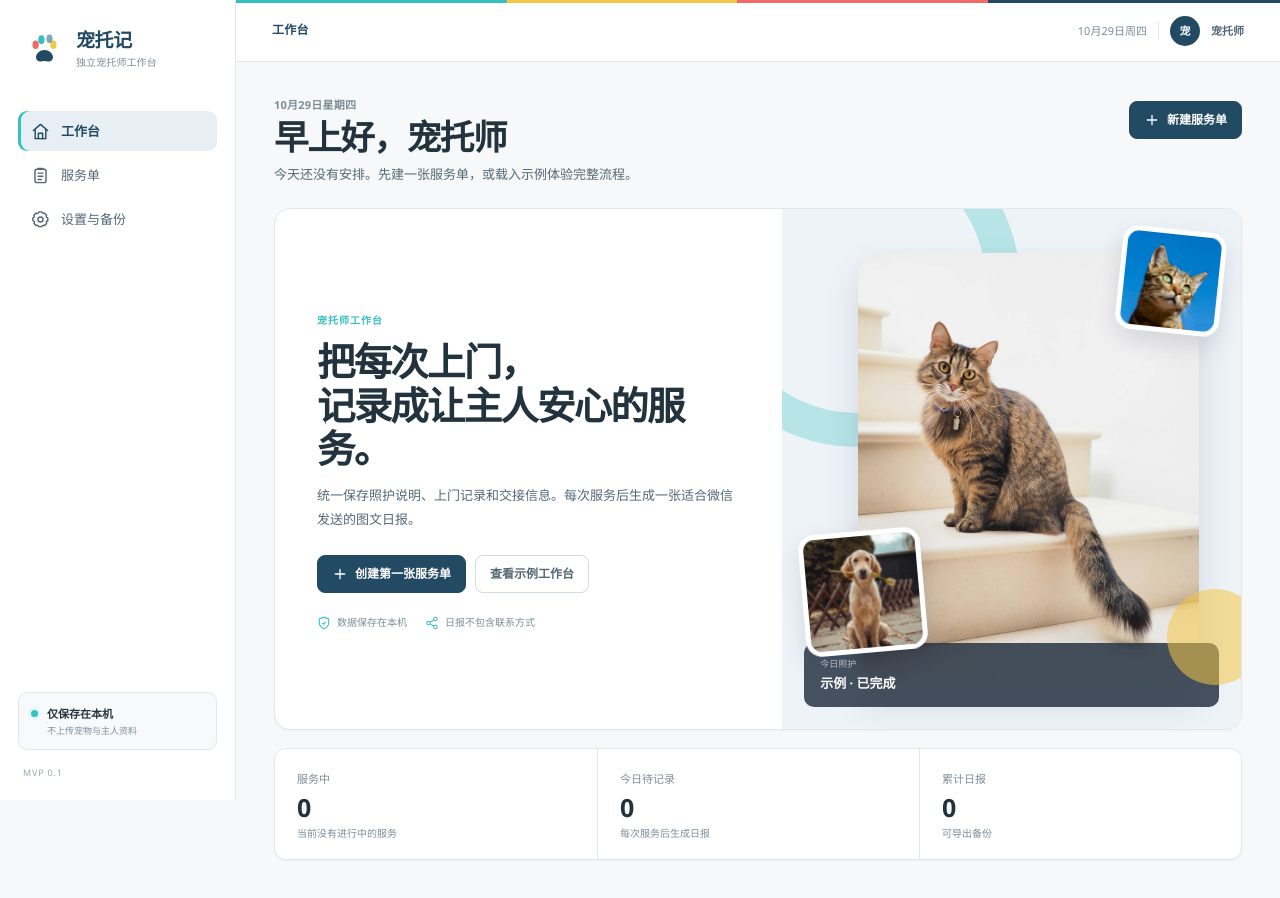
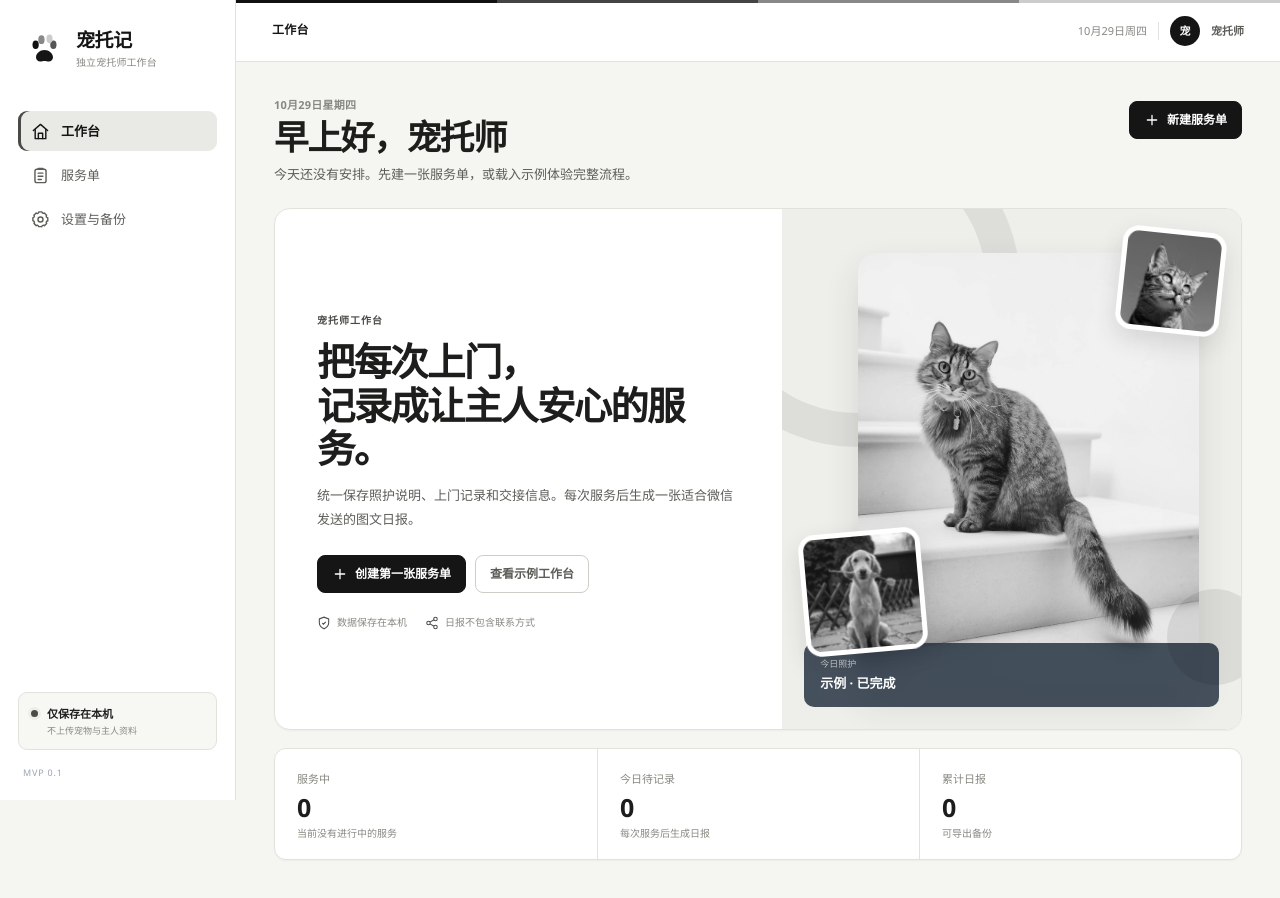
Before and after one commit to Pingredsai/chongtuoji, a website with bundled scripts: page index.html in a window 1280 px wide. Built offline with nearby package versions, Linux system fonts and the light colour scheme.

Commit message:
style: switch preview to monochrome

```diff
--- a/index.html
+++ b/index.html
@@ -3,7 +3,7 @@
 <head>
   <meta charset="utf-8">
   <meta name="viewport" content="width=device-width, initial-scale=1, viewport-fit=cover">
-  <meta name="theme-color" content="#234a63">
+  <meta name="theme-color" content="#151515">
   <meta name="description" content="宠托记内测预览：独立宠托师的私单工作台，快速建档、记录上门照护并生成微信日报。">
   <meta name="robots" content="noindex,nofollow">
   <title>宠托记 · 独立宠托师工作台</title>
@@ -16,7 +16,7 @@
     <aside class="sidebar" aria-label="主导航">
       <a class="brand" href="#home" data-view="home" aria-label="宠托记首页">
         <span class="brand-mark" aria-hidden="true">
-          <svg viewBox="0 0 48 48" role="img"><ellipse cx="12.5" cy="19" rx="4.1" ry="5.5" fill="#f06b67"/><ellipse cx="35.5" cy="19" rx="4.1" ry="5.5" fill="#f5c747"/><ellipse cx="20" cy="12.5" rx="4.1" ry="5.8" fill="#38bfc1"/><ellipse cx="30.5" cy="11.5" rx="4" ry="5.6" fill="#80a7ba"/><path d="M24 26c-5.8 0-11 4.5-11 9.3 0 3.1 2.3 5.7 5.5 5.7 2 0 3.4-.8 5.5-.8s3.5.8 5.5.8c3.2 0 5.5-2.6 5.5-5.7C35 30.5 29.8 26 24 26Z" fill="#234a63"/></svg>
+          <svg viewBox="0 0 48 48" role="img"><ellipse cx="12.5" cy="19" rx="4.1" ry="5.5" fill="#111111"/><ellipse cx="35.5" cy="19" rx="4.1" ry="5.5" fill="#555555"/><ellipse cx="20" cy="12.5" rx="4.1" ry="5.8" fill="#888888"/><ellipse cx="30.5" cy="11.5" rx="4" ry="5.6" fill="#cccccc"/><path d="M24 26c-5.8 0-11 4.5-11 9.3 0 3.1 2.3 5.7 5.5 5.7 2 0 3.4-.8 5.5-.8s3.5.8 5.5.8c3.2 0 5.5-2.6 5.5-5.7C35 30.5 29.8 26 24 26Z" fill="#151515"/></svg>
         </span>
         <span>
           <strong>宠托记</strong>
@@ -59,7 +59,7 @@
       <header class="mobile-topbar">
         <a class="brand compact" href="#home" data-view="home">
           <span class="brand-mark" aria-hidden="true">
-            <svg viewBox="0 0 48 48" role="img"><ellipse cx="12.5" cy="19" rx="4.1" ry="5.5" fill="#f06b67"/><ellipse cx="35.5" cy="19" rx="4.1" ry="5.5" fill="#f5c747"/><ellipse cx="20" cy="12.5" rx="4.1" ry="5.8" fill="#38bfc1"/><ellipse cx="30.5" cy="11.5" rx="4" ry="5.6" fill="#80a7ba"/><path d="M24 26c-5.8 0-11 4.5-11 9.3 0 3.1 2.3 5.7 5.5 5.7 2 0 3.4-.8 5.5-.8s3.5.8 5.5.8c3.2 0 5.5-2.6 5.5-5.7C35 30.5 29.8 26 24 26Z" fill="#234a63"/></svg>
+            <svg viewBox="0 0 48 48" role="img"><ellipse cx="12.5" cy="19" rx="4.1" ry="5.5" fill="#111111"/><ellipse cx="35.5" cy="19" rx="4.1" ry="5.5" fill="#555555"/><ellipse cx="20" cy="12.5" rx="4.1" ry="5.8" fill="#888888"/><ellipse cx="30.5" cy="11.5" rx="4" ry="5.6" fill="#cccccc"/><path d="M24 26c-5.8 0-11 4.5-11 9.3 0 3.1 2.3 5.7 5.5 5.7 2 0 3.4-.8 5.5-.8s3.5.8 5.5.8c3.2 0 5.5-2.6 5.5-5.7C35 30.5 29.8 26 24 26Z" fill="#151515"/></svg>
           </span>
           <strong>宠托记</strong>
         </a>
--- a/js/share.js
+++ b/js/share.js
@@ -160,15 +160,15 @@ export async function buildReportCard(order, report, profile) {
   const ctx = canvas.getContext('2d');
   const W = canvas.width;
   const H = canvas.height;
-  const navy = '#234a63';
-  const ink = '#22333d';
-  const muted = '#7d8d96';
-  const line = '#e1e7ea';
-  const paper = '#f6f8f9';
+  const navy = '#151515';
+  const ink = '#1d1d1b';
+  const muted = '#888882';
+  const line = '#e2e2dd';
+  const paper = '#f5f5f2';
   const white = '#ffffff';
-  const coral = '#f06b67';
-  const teal = '#38bfc1';
-  const sun = '#f5c747';
+  const coral = '#2b2b29';
+  const teal = '#777772';
+  const sun = '#c8c8c2';
 
   ctx.fillStyle = paper;
   ctx.fillRect(0, 0, W, H);
@@ -179,7 +179,9 @@ export async function buildReportCard(order, report, profile) {
   if (order.pet?.photo) {
     try {
       const image = await loadImage(order.pet.photo);
+      ctx.filter = 'grayscale(1)';
       drawImageCover(ctx, image, 0, 0, W, heroHeight);
+      ctx.filter = 'none';
       const overlay = ctx.createLinearGradient(0, 80, 0, heroHeight);
       overlay.addColorStop(0, 'rgba(20,31,46,.18)');
       overlay.addColorStop(.48, 'rgba(20,31,46,.28)');
@@ -267,7 +269,7 @@ export async function buildReportCard(order, report, profile) {
   });
 
   const moodY = gridY + cellH * 2 + 20;
-  ctx.fillStyle = '#fff0ef';
+  ctx.fillStyle = '#efefeb';
   ctx.fillRect(gridX, moodY, gridW, 76);
   ctx.fillStyle = coral;
   ctx.font = '600 16px "Microsoft YaHei", sans-serif';
@@ -300,14 +302,16 @@ export async function buildReportCard(order, report, profile) {
         ctx.beginPath();
         ctx.rect(x, photoY, photoW, 128);
         ctx.clip();
+        ctx.filter = 'grayscale(1)';
         drawImageCover(ctx, image, x, photoY, photoW, 128);
+        ctx.filter = 'none';
         ctx.restore();
       } catch (error) {
         console.warn('Could not draw report photo', error);
       }
     }
   } else {
-    ctx.fillStyle = '#eef0f7';
+    ctx.fillStyle = '#ededE9';
     ctx.fillRect(64, extraY, 952, 96);
     const summary = [
       ['服务日期', formatDate(report.date, { long: true })],
--- a/styles.css
+++ b/styles.css
@@ -1,26 +1,26 @@
 :root {
-  --canvas: #f6f8f9;
+  --canvas: #f5f5f2;
   --surface: #ffffff;
-  --surface-soft: #f8f9fb;
-  --surface-blue: #eff4f6;
-  --navy: #234a63;
-  --navy-dark: #183a50;
-  --navy-soft: #e7eff4;
-  --text: #22333d;
-  --text-soft: #546874;
-  --muted: #7d8d96;
-  --line: #e1e7ea;
-  --line-strong: #d2dbe1;
-  --coral: #f06b67;
-  --coral-dark: #d95a56;
-  --coral-soft: #fff0ef;
-  --teal: #38bfc1;
-  --teal-soft: #e3f8f8;
-  --sun: #f5c747;
-  --amber: #d8a11f;
-  --amber-soft: #fff7db;
-  --red: #b94b44;
-  --red-soft: #fcecea;
+  --surface-soft: #f7f7f4;
+  --surface-blue: #f0f0ed;
+  --navy: #151515;
+  --navy-dark: #000000;
+  --navy-soft: #e9e9e5;
+  --text: #1d1d1b;
+  --text-soft: #5d5d58;
+  --muted: #888882;
+  --line: #e2e2dd;
+  --line-strong: #cecec8;
+  --coral: #2b2b29;
+  --coral-dark: #000000;
+  --coral-soft: #efefeb;
+  --teal: #4a4a46;
+  --teal-soft: #ededE9;
+  --sun: #c8c8c2;
+  --amber: #6e6e68;
+  --amber-soft: #f0f0ec;
+  --red: #4b4b47;
+  --red-soft: #ededE9;
   --shadow-xs: 0 1px 2px rgba(20, 31, 46, .04);
   --shadow-sm: 0 4px 14px rgba(20, 31, 46, .05);
   --shadow-md: 0 16px 40px rgba(20, 31, 46, .12);
@@ -72,7 +72,7 @@ img { display: block; max-width: 100%; }
 .version { padding-left: 5px; color: #9aa4b2; font-size: 9px; letter-spacing: .09em; text-transform: uppercase; }
 .content-shell { min-height: 100vh; margin-left: var(--sidebar); }
 .desktop-topbar { position: sticky; top: 0; z-index: 25; height: 62px; display: flex; align-items: center; justify-content: space-between; padding: 0 36px; background: rgba(255,255,255,.94); border-bottom: 1px solid var(--line); backdrop-filter: blur(12px); }
-.desktop-topbar::before, .mobile-topbar::before { content: ""; position: absolute; left: 0; right: 0; top: 0; height: 3px; background: linear-gradient(90deg, var(--teal) 0 26%, var(--sun) 26% 48%, var(--coral) 48% 72%, var(--navy) 72% 100%); }
+.desktop-topbar::before, .mobile-topbar::before { content: ""; position: absolute; left: 0; right: 0; top: 0; height: 3px; background: linear-gradient(90deg, #111 0 25%, #444 25% 50%, #888 50% 75%, #ccc 75% 100%); }
 .topbar-context { color: var(--navy); font-size: 12px; font-weight: 700; letter-spacing: .02em; }
 .topbar-user { display: flex; align-items: center; gap: 11px; color: var(--muted); font-size: 11px; }
 .topbar-divider { width: 1px; height: 18px; background: var(--line); }
@@ -136,7 +136,7 @@ img { display: block; max-width: 100%; }
 .schedule-state { padding: 4px 8px; border-radius: 999px; color: var(--amber); background: var(--amber-soft); font-size: 9px; font-weight: 700; white-space: nowrap; }
 .schedule-state.done { color: var(--teal); background: var(--teal-soft); }
 .todo-panel { position: relative; overflow: hidden; padding: 22px; border-radius: var(--radius); color: #fff; background: var(--navy); box-shadow: var(--shadow-sm); }
-.todo-panel::after { content: ""; position: absolute; width: 120px; height: 120px; right: -45px; bottom: -50px; border-radius: 50%; background: rgba(56,191,193,.18); }
+.todo-panel::after { content: ""; position: absolute; width: 120px; height: 120px; right: -45px; bottom: -50px; border-radius: 50%; background: rgba(255,255,255,.08); }
 .todo-panel-top { display: flex; align-items: flex-start; justify-content: space-between; gap: 16px; }
 .todo-panel-top span { color: rgba(255,255,255,.68); font-size: 11px; }
 .todo-panel-top strong { color: #fff; font-size: 34px; line-height: 1; font-weight: 750; letter-spacing: -.04em; }
@@ -159,13 +159,13 @@ img { display: block; max-width: 100%; }
 .welcome-proof { display: flex; flex-wrap: wrap; gap: 18px; margin-top: 22px; color: var(--muted); font-size: 10px; }
 .welcome-proof span { display: inline-flex; align-items: center; gap: 6px; }
 .welcome-proof svg { width: 14px; height: 14px; stroke: var(--teal); fill: none; stroke-width: 1.8; }
-.welcome-visual { position: relative; min-height: 520px; max-height: 560px; overflow: hidden; background: #edf3f7; }
+.welcome-visual { position: relative; min-height: 520px; max-height: 560px; overflow: hidden; background: #eeeeea; }
 .welcome-main-photo { position: absolute; inset: 44px 42px 42px 76px; width: calc(100% - 118px); height: calc(100% - 86px); object-fit: cover; border-radius: 20px; box-shadow: 0 16px 34px rgba(48,53,82,.14); }
 .welcome-thumb { position: absolute; z-index: 2; object-fit: cover; border: 5px solid #fff; border-radius: 16px; box-shadow: 0 10px 24px rgba(48,53,82,.14); }
 .welcome-thumb.dog { width: 122px; height: 122px; left: 20px; bottom: 76px; transform: rotate(-5deg); }
 .welcome-thumb.cat { width: 104px; height: 104px; right: 18px; top: 20px; transform: rotate(6deg); }
-.welcome-visual::before { content: ""; position: absolute; width: 260px; height: 260px; left: -90px; top: -90px; border: 34px solid rgba(56,191,193,.3); border-radius: 50%; }
-.welcome-visual::after { content: ""; position: absolute; width: 96px; height: 96px; right: -22px; bottom: 44px; border-radius: 50%; background: rgba(245,199,71,.55); }
+.welcome-visual::before { content: ""; position: absolute; width: 260px; height: 260px; left: -90px; top: -90px; border: 34px solid rgba(0,0,0,.07); border-radius: 50%; }
+.welcome-visual::after { content: ""; position: absolute; width: 96px; height: 96px; right: -22px; bottom: 44px; border-radius: 50%; background: rgba(0,0,0,.08); }
 .photo-caption { position: absolute; left: 22px; right: 22px; bottom: 22px; padding: 14px 16px; border-radius: 10px; color: #fff; background: rgba(23,36,53,.78); backdrop-filter: blur(10px); }
 .photo-caption span { display: block; color: rgba(255,255,255,.68); font-size: 9px; }
 .photo-caption strong { display: block; margin-top: 2px; font-size: 13px; }.service-grid { display: grid; grid-template-columns: repeat(2, minmax(0, 1fr)); gap: 14px; }
@@ -430,3 +430,7 @@ img { display: block; max-width: 100%; }
 @media (prefers-reduced-motion: reduce) {
   *, *::before, *::after { scroll-behavior: auto !important; animation-duration: .01ms !important; transition-duration: .01ms !important; }
 }
+
+/* Editorial monochrome photography */
+.service-photo, .detail-photo, .schedule-photo, .activity-photo,
+.welcome-main-photo, .welcome-thumb, .report-photos img { filter: grayscale(1); }
--- a/sw.js
+++ b/sw.js
@@ -1,4 +1,4 @@
-const CACHE_NAME = 'chongtuoji-mvp-v5';
+const CACHE_NAME = 'chongtuoji-mvp-v6';
 const APP_SHELL = [
   './',
   './index.html',
```
Also changed, not shown: assets/icon-192.png, assets/icon-512.png, assets/logo.svg, manifest.webmanifest.
